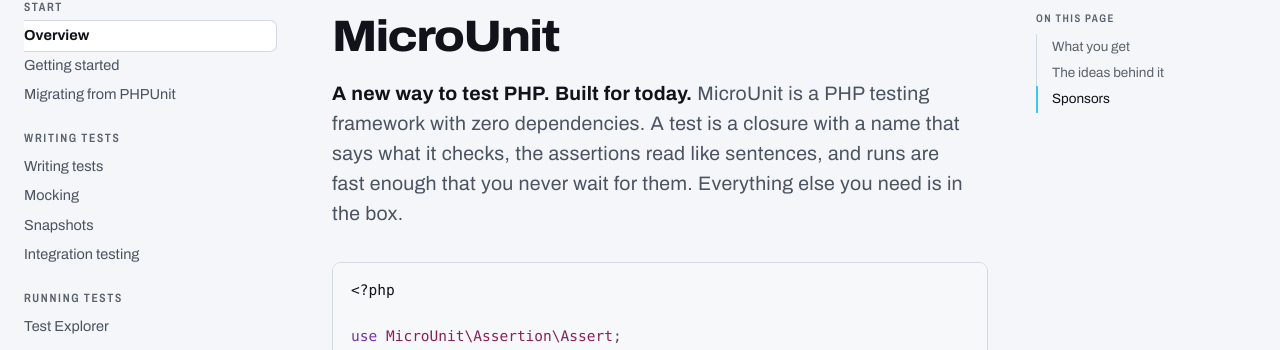
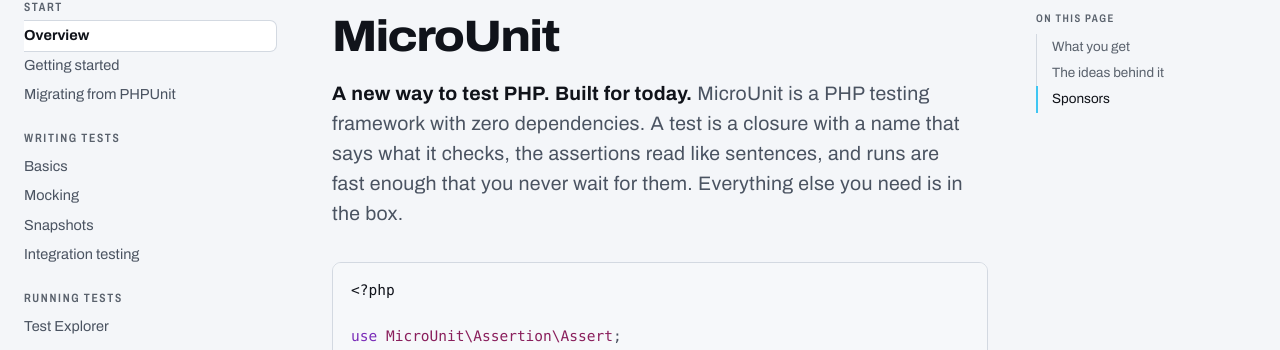
Before and after one commit to mitarnik04/MicroUnit, a Jekyll site: the page built from docs/index.md, in a window 1280 px wide. Shown: the part 87-437 px from the top of the page. Built offline with Jekyll 4.4.1, drawn with Linux system fonts in a browser that asks for light colours.

Commit message:
docs: call the first page of "Writing tests" Basics in the sidebar
The section and its first entry had the same name. The entry now says
where to start, like Laravel's "Getting Started" under "Testing".

Co-Authored-By: Claude Opus 5.5 <noreply@anthropic.com>
Claude-Session: https://claude.ai/code/session_01USL73Qt5sWLqbr7RrLQDAZ

```diff
--- a/docs/_data/navigation.yml
+++ b/docs/_data/navigation.yml
@@ -6,7 +6,7 @@
     - { title: Migrating from PHPUnit, url: /migrating-from-phpunit/ }
 - title: Writing tests
   pages:
-    - { title: Writing tests, url: /writing-tests/ }
+    - { title: Basics, url: /writing-tests/ }
     - { title: Mocking, url: /mocking/ }
     - { title: Snapshots, url: /snapshots/ }
     - { title: Integration testing, url: /integration-testing/ }
```
